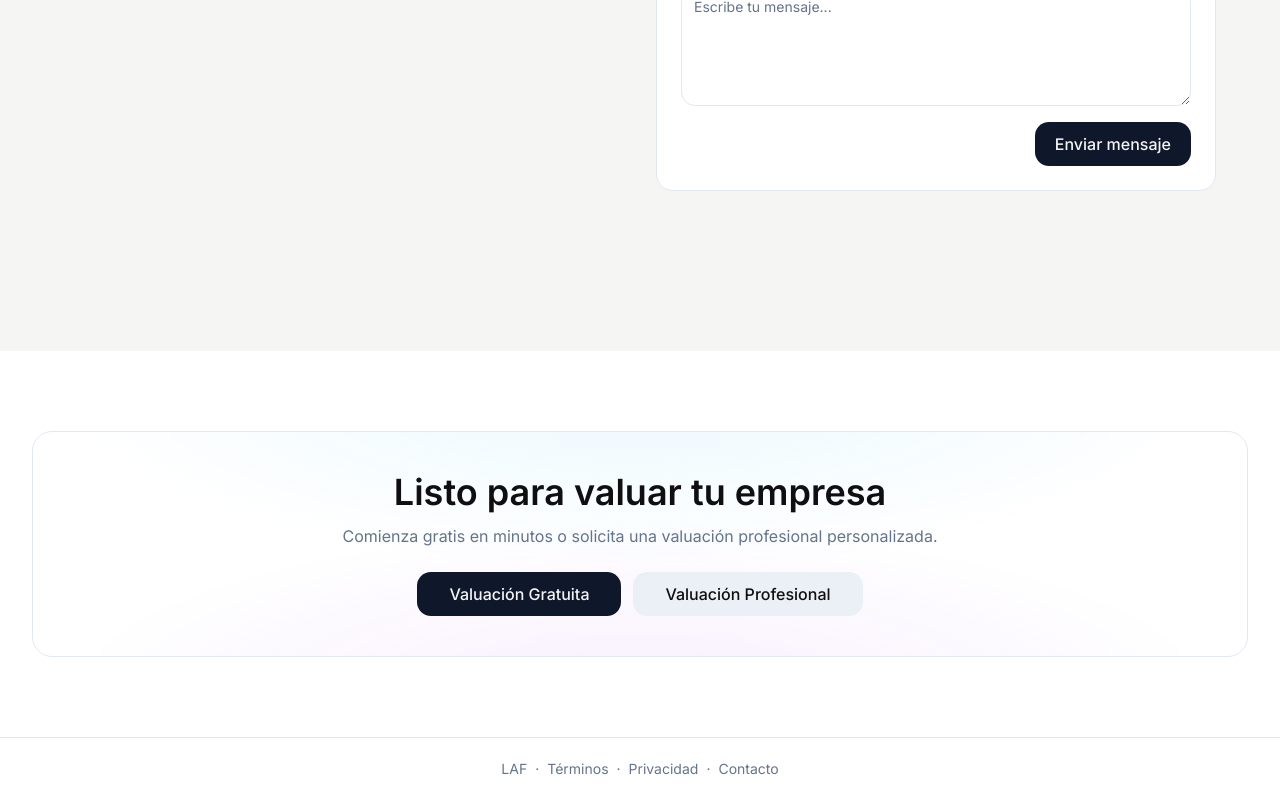
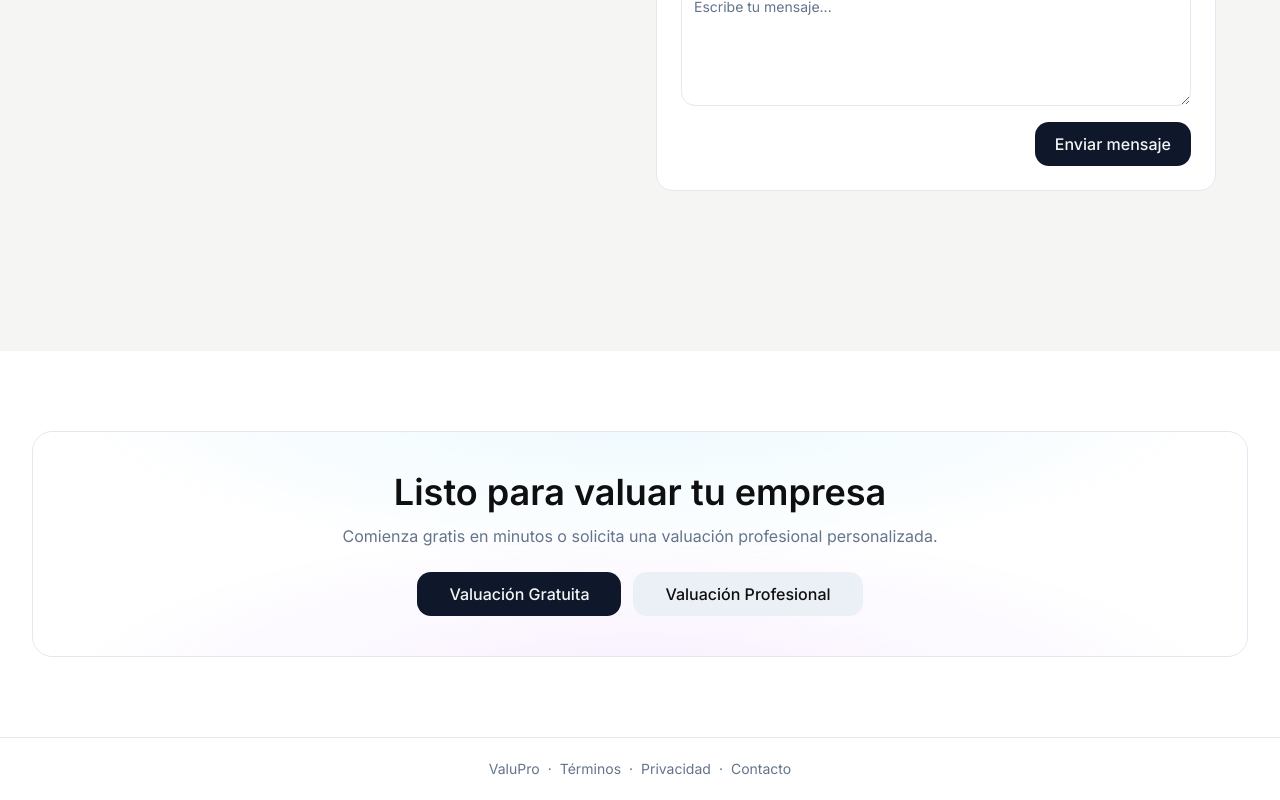
Before and after one commit to dstprm/laf, a Next.js app: page / in a window 1280 px wide. Shown: the part 4203-5003 px from the top of the page. Built offline with nearby package versions, Linux system fonts and the light colour scheme; no server answers.

Commit message:
LAF -> ValuPro

```diff
--- a/src/app/layout.tsx
+++ b/src/app/layout.tsx
@@ -9,7 +9,7 @@ import { ThemeProvider } from '@/contexts/theme-context';
 const inter = Inter({ subsets: ['latin'] });
 
 export const metadata: Metadata = {
-  title: 'LAF — Valuación de empresas con IA',
+  title: 'ValuPro — Valuación de empresas',
   description: 'Valora tu empresa en minutos con DCF, múltiplos y comparables. Gratis y listo para compartir.',
   metadataBase: new URL(process.env.NEXT_PUBLIC_APP_URL || 'http://localhost:3000'),
 };
--- a/src/app/privacy/page.tsx
+++ b/src/app/privacy/page.tsx
@@ -1,9 +1,9 @@
 import type { Metadata } from 'next';
 
 export const metadata: Metadata = {
-  title: 'Política de Privacidad | LAF',
+  title: 'Política de Privacidad | ValuPro',
   description:
-    'Cómo LAF trata tus datos personales: qué recopilamos, con qué fines, bases legales, conservación, derechos y contactos.',
+    'Cómo ValuPro trata tus datos personales: qué recopilamos, con qué fines, bases legales, conservación, derechos y contactos.',
 };
 
 export default function PrivacyPage() {
@@ -19,7 +19,7 @@ export default function PrivacyPage() {
 
       <section className="space-y-3">
         <p>
-          Esta Política de Privacidad explica cómo <strong>LAF</strong> (el “Servicio”) recopila y trata tus datos
+          Esta Política de Privacidad explica cómo <strong>ValuPro</strong> (el “Servicio”) recopila y trata tus datos
           personales cuando utilizas nuestro sitio y producto disponible en{' '}
           <a href={appUrl} className="underline" target="_blank" rel="noreferrer">
             {appUrl}
--- a/src/app/terms/page.tsx
+++ b/src/app/terms/page.tsx
@@ -1,9 +1,9 @@
 import type { Metadata } from 'next';
 
 export const metadata: Metadata = {
-  title: 'Términos del Servicio | LAF',
+  title: 'Términos del Servicio | ValuPro',
   description:
-    'Condiciones de uso de LAF: cuentas, uso permitido, planes, pagos, cancelación, propiedad intelectual, garantías, limitación de responsabilidad y contacto.',
+    'Condiciones de uso de ValuPro: cuentas, uso permitido, planes, pagos, cancelación, propiedad intelectual, garantías, limitación de responsabilidad y contacto.',
 };
 
 export default function TermsPage() {
@@ -19,7 +19,8 @@ export default function TermsPage() {
 
       <section className="space-y-3">
         <p>
-          Estos Términos del Servicio (los “Términos”) rigen el uso de <strong>LAF</strong> y del sitio disponible en{' '}
+          Estos Términos del Servicio (los “Términos”) rigen el uso de <strong>ValuPro</strong> y del sitio disponible
+          en{' '}
           <a href={appUrl} className="underline" target="_blank" rel="noreferrer">
             {appUrl}
           </a>
@@ -66,9 +67,9 @@ export default function TermsPage() {
       <section className="space-y-2">
         <h2 className="text-lg font-medium">Propiedad intelectual</h2>
         <p>
-          LAF y sus componentes están protegidos por derechos de propiedad intelectual. Conservamos todos los derechos
-          no otorgados expresamente. Puedes enviarnos comentarios; nos concedes una licencia para usarlos a fin de
-          mejorar el Servicio.
+          ValuPro y sus componentes están protegidos por derechos de propiedad intelectual. Conservamos todos los
+          derechos no otorgados expresamente. Puedes enviarnos comentarios; nos concedes una licencia para usarlos a fin
+          de mejorar el Servicio.
         </p>
       </section>
 
--- a/src/components/home/footer/footer.tsx
+++ b/src/components/home/footer/footer.tsx
@@ -10,7 +10,7 @@ export function Footer() {
         }
       >
         <div className={'flex justify-center items-center gap-2'}>
-          <span className={'text-sm leading-[14px]'}>LAF</span>
+          <span className={'text-sm leading-[14px]'}>ValuPro</span>
           <span>·</span>
           <a href="/terms" className="hover:underline">
             Términos
```
